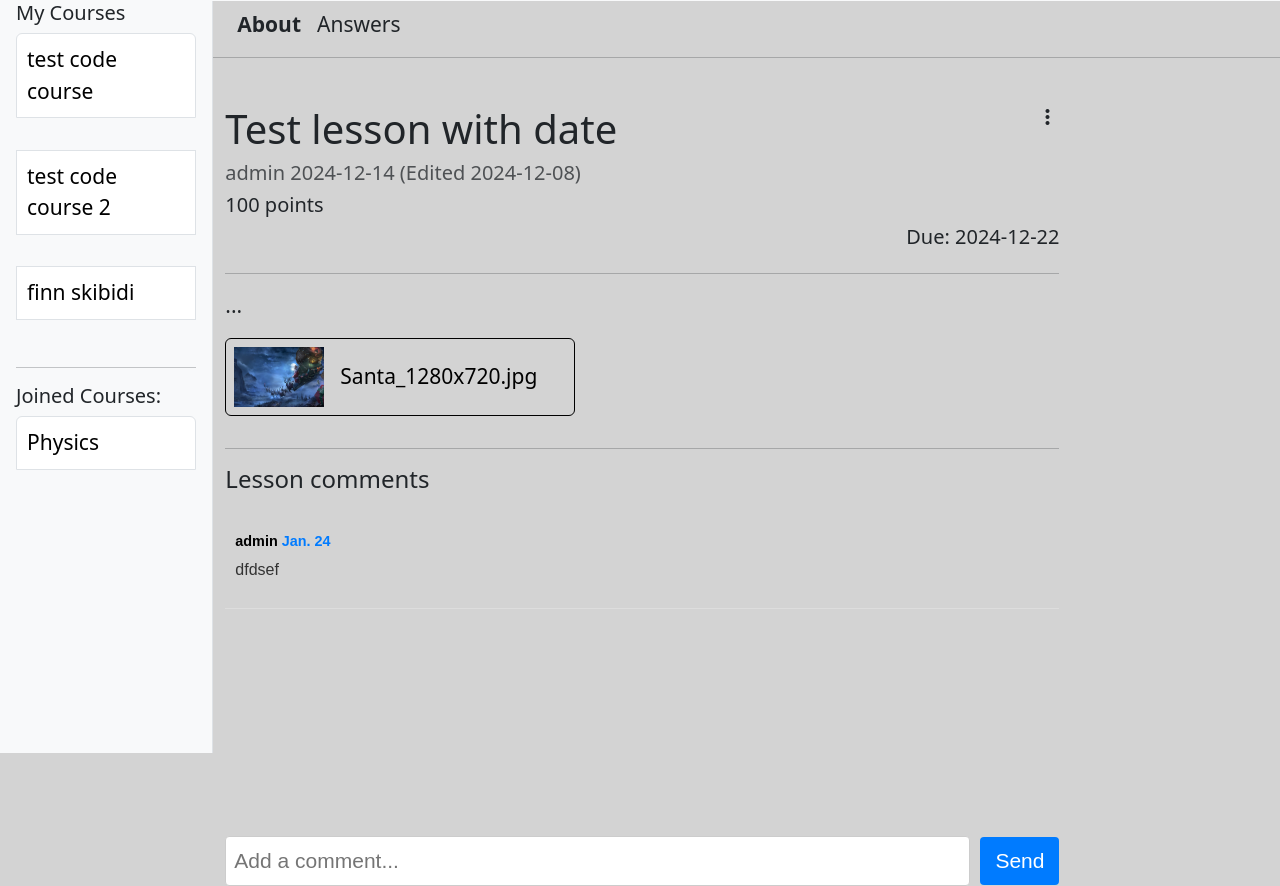
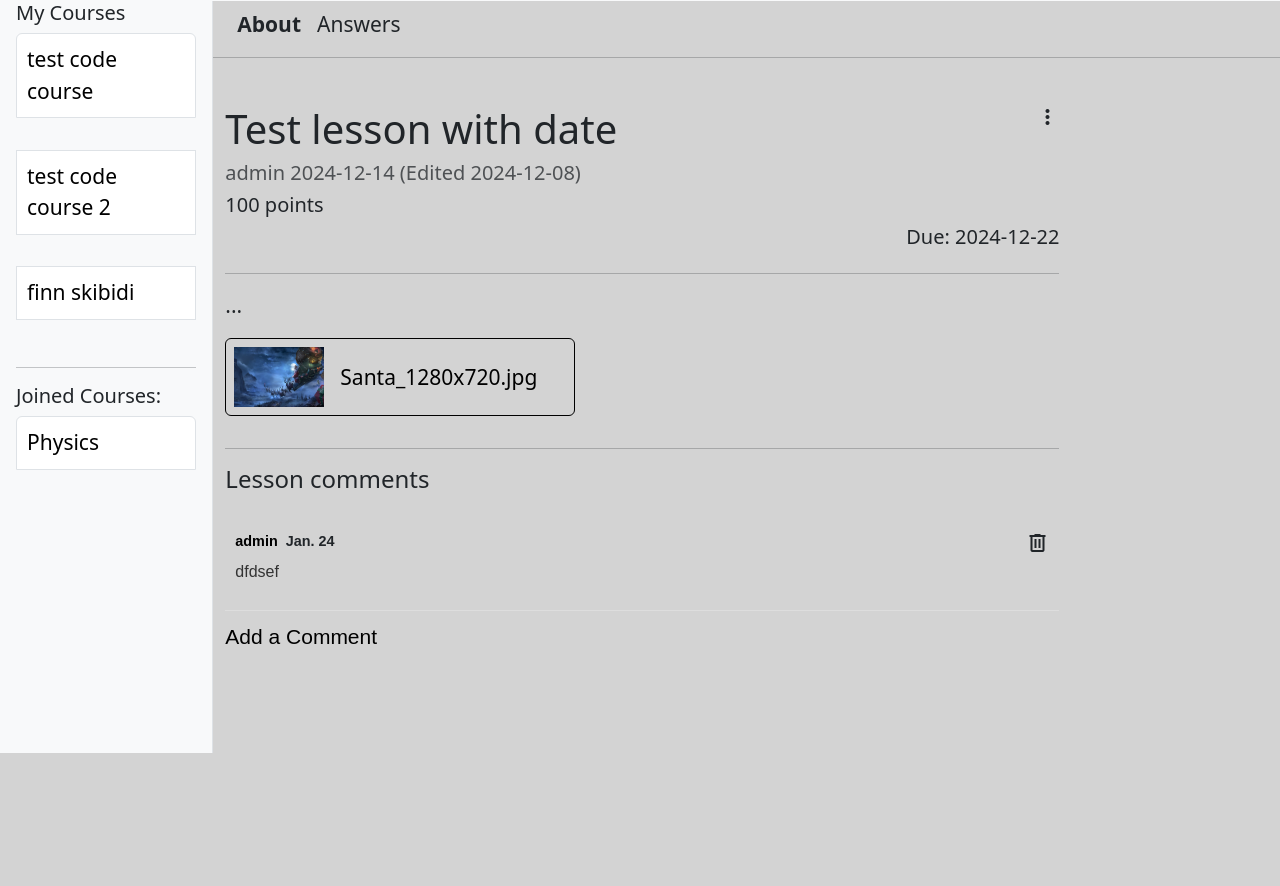
Before and after one commit to OleksandrKasapchuk/LMS-website, a Django app: page /1/12 in a window 1280 px wide. Shown: the part 66-952 px from the top of the page. After the commit the page ends 819 px from the top, so only its background shows below. Run offline with Django 5.2, Linux system fonts and the light colour scheme; a user stored in the database is signed in; data comes from the database, SQL or seed files in the repository; both versions use the stored data as it was after the commit; some web fonts are replaced.

Commit message:
comment feature

```diff
--- a/course_system/urls.py
+++ b/course_system/urls.py
@@ -12,7 +12,7 @@ urlpatterns = [
 	path('<int:pk>', CourseDetailView.as_view(), name='course-details'),
 
 	path('edit-course/<int:pk>', CourseUpdateView.as_view(), name='edit-course'),
-	path('<int:pk>/delete', CourseDeleteView.as_view(), name='course-delete'),
+	path('delete-course/<int:pk>', CourseDeleteView.as_view(), name='course-delete'),
 
 	path('<int:pk>/add-lesson', LessonCreateView.as_view(), name='add-lesson'),
 
@@ -21,6 +21,10 @@ urlpatterns = [
 	path('<int:course>/<int:pk>/edit', LessonUpdateView.as_view(), name='lesson-edit'),
 	path('<int:course>/<int:pk>/delete', LessonDeleteView.as_view(), name='lesson-delete'),
 
+	path('<int:course>/<int:pk>/comment-create', CommentCreateView.as_view(), name='add-comment'),
+	path('delete-comment/<int:pk>', CommentDeleteView.as_view(), name='delete-comment'),
+
+
 	path('lesson-answer-upload/<int:course_pk>/<int:lesson_pk>/', UploadAnswerFileView.as_view(), name='lesson-answer-upload'),
     path("<int:course>/<int:pk>/send-answer", send_answer, name='send-answer'),
 	path('<int:course>/<int:pk>/return-answer', AnswerReturnView.as_view(), name='return-answer'),
--- a/course_system/views.py
+++ b/course_system/views.py
@@ -106,29 +106,6 @@ class LessonCreateView(LoginRequiredMixin, View):
 class LessonDetailView(LoginRequiredMixin,DetailView):
 	model = Lesson
 	template_name = "course_system/lesson_info.html"
-
-	def post(self, request,pk, *args, **kwargs):
-		lesson = get_object_or_404(Lesson, pk=pk)
-		content = request.POST.get('content')
-		try:
-			comment = Comment.objects.create(
-			lesson=lesson,
-			user=request.user,
-			content=content
-			)
-			if request.headers.get('x-requested-with') == 'XMLHttpRequest':
-				return JsonResponse({
-					'success': True,
-					'username': request.user.username,
-					'content': comment.content,
-					'avatar_url': request.user.avatar.url,
-					'date_published': comment.date_published,
-					'user_url': reverse_lazy('user-info', kwargs={"pk":comment.user.pk}),
-				})
-			return redirect('lesson-details', pk=comment.lesson.pk, course=comment.lesson.course.pk)
-		except Exception as e:
-			if request.headers.get('x-requested-with') == 'XMLHttpRequest':
-				return JsonResponse({'success': False, 'error': str(e)})
 
 	def get_context_data(self, **kwargs):
 		context = super().get_context_data(**kwargs)
@@ -319,9 +296,42 @@ class MarkView(LoginRequiredMixin, View):
 
 		return redirect(f"/{answer.lesson.course.pk}/{answer.lesson.pk}?tab=answers")
 
-
 def cancel_subscription(request, pk):
 	course = get_object_or_404(Course, pk=pk)
 	sub = get_object_or_404(Subscription, course=course,user=request.user)
 	sub.delete()
 	return redirect("index")
+
+
+class CommentDeleteView(LoginRequiredMixin, View):
+    def post(self, request, *args, **kwargs):
+        comment = get_object_or_404(Comment, pk=self.kwargs['pk'])
+        if comment.user == request.user:
+            comment.delete()
+            return JsonResponse({'success': True})
+        else:
+            raise PermissionDenied
+
+
+class CommentCreateView(LoginRequiredMixin, View):
+	def post(self, request,pk, *args, **kwargs):
+		lesson = get_object_or_404(Lesson, pk=pk)
+		content = request.POST.get('content')
+		try:
+			comment = Comment.objects.create(
+			lesson=lesson,
+			user=request.user,
+			content=content
+			)
+			if request.headers.get('x-requested-with') == 'XMLHttpRequest':
+				return JsonResponse({
+					'success': True,
+					'username': request.user.username,
+					'content': comment.content,
+					'user_url': reverse_lazy('user-info', kwargs={"pk":comment.user.pk}),
+					"comment": comment.pk
+				})
+			return redirect('lesson-details', pk=comment.lesson.pk, course=comment.lesson.course.pk)
+		except Exception as e:
+			if request.headers.get('x-requested-with') == 'XMLHttpRequest':
+				return JsonResponse({'success': False, 'error': f'Error creating comment: {str(e)}'})
--- a/static/css/style.css
+++ b/static/css/style.css
@@ -225,7 +225,7 @@ li {
     padding: 0;
     margin: 0;
 	overflow-y:scroll;
-	height: 300px;
+	max-height: 300px;
 }
 
 .comments-list::-webkit-scrollbar {
@@ -241,7 +241,6 @@ li {
 .comment-author {
     font-weight: bold;
     font-size: 0.9rem;
-    color: #007bff;
     margin-bottom: 5px;
 }
 
@@ -252,7 +251,7 @@ li {
 
 /* Додавання коментаря */
 .add-comment {
-    display: flex;
+    display: none;
     align-items: center;
     margin-top: 15px;
 }
--- a/templates/course_system/lesson_about.html
+++ b/templates/course_system/lesson_about.html
@@ -41,7 +41,7 @@
                         <span class="material-symbols-outlined" style="font-size: 48px;">insert_drive_file</span>
                     {% endif %}
                 </section>
-                <section class="overflow-hidden">
+                <section class="overflow-hidden" style="height: 30px;">
                     {{ lesson.upload_data|cut:"lesson_media/" }}
                 </section>
             </a>
@@ -54,19 +54,23 @@
     <section class="comments-section">
         <ul id="comments" class="comments-list position-relative">
             {% for comment in lesson.comments.all %}
-            <li class="comment-item">
-                <p class="comment-author">
-                    <a href="{% url 'user-info' comment.user.pk %}">
-                        <b>{{ comment.user }}</b>
-                    </a>
-                    {{ comment.date_published|custom_date_format }}
-                </p>
+            <li class="comment-item" id="comment-{{comment.pk}}">
+                <article class="comment-author d-flex justify-content-between">
+                    <section class="d-flex gap-2">
+                        <a href="{% url 'user-info' comment.user.pk %}">
+                            <b>{{ comment.user }}</b>
+                        </a>
+                        {{ comment.date_published|custom_date_format }}
+                    </section>
+                    <span onclick="deleteComment({{comment.pk}})" class="material-symbols-outlined pointer">delete</span>
+                </article>
                 <p class="comment-content">{{ comment.content }}</p>
+
             </li>
             {% endfor %}
         </ul>
-
-        <section class="add-comment">
+        <a href="#" onclick="CommentToggle()" id="comment-toggle">Add a Comment</a>
+        <section class="add-comment" id="add-comment">
             <input id="message-content" placeholder="Add a comment..." class="comment-input">
             <button class="send-btn" onclick="SendComment({{ lesson.course.pk }}, {{ lesson.pk }})">Send</button>
         </section>
@@ -77,14 +81,14 @@
     <section class="answer-container">
         <article class="p-4" style="width: 400px;">
             <section class="d-flex justify-content-between">
-                <h4>Your answer</h4> {% if user_send %} <i class="text-muted">{% if mark %} Evaluated {% else %} Uploaded {% endif %}</i> {% endif %}
+                <h4>Your answer</h4> {% if user_send or mark %} <i class="text-muted">{% if mark %} Evaluated {% else %} Uploaded {% endif %}</i> {% endif %}
             </section>
 
             <article id="uploaded-files-container">
                 {% if user_has_answered %}
                     {% for file in user_answer.files.all %}
                         <div class=" position-relative d-flex align-items-center border border-black rounded p-2 mb-3">
-                            <a href="{{ file.file.url }}" target="_blank" class="d-flex align-items-center text-decoration-none  text-hover">
+                            <a href="{{ file.file.url }}" target="_blank" class="d-flex align-items-center text-decoration-none text-hover">
                                 <section class="me-2">
                                     {% if file.file.url|endswith:".jpg" or file.file.url|endswith:".jpeg" or file.file.url|endswith:".png" %}
                                         <img src="{{ file.file.url }}" alt="Preview" style="width: 90px; height: 60px;">
@@ -96,7 +100,7 @@
                                         <span class="material-symbols-outlined" style="font-size: 48px;">insert_drive_file</span>
                                     {% endif %}
                                 </section>
-                                <p class="overflow-hidden" style="height: 30px;">
+                                <p class="overflow-hidden" style="height: 30px;width:200px">
                                     {{ file.file|cut:"answer_media/" }}
                                 </p>
                             </a>
--- a/templates/course_system/lesson_answers.html
+++ b/templates/course_system/lesson_answers.html
@@ -6,7 +6,7 @@
             <article class="d-flex flex-column border border-black rounded p-2 mb-3">
                 {% if answer.user_send %}
                     <section class="d-flex justify-content-between">
-                        <h2>{{answer.user}} <i>{% if answer.mark %} {{answer.mark}}/{{answer.lesson.max_mark}} {% else %} Not evaluated {% endif %}</i>
+                        <h2>{{answer.user}} <i>{% if answer.mark %} {{answer.mark}}/{{answer.lesson.max_mark}} {% else %} Not evaluated {% endif %}</i> </h2>
                         <a href="#" onclick="answerToggle({{answer.pk}})">Look answer</a>
                     </section>
 
@@ -21,8 +21,6 @@
                                             <source src="{{ file.file.url}}"  type="mp4/video">
                                             Your browser does not support video tag
                                         </video>
-                                    {% elif file.file.url|endswith:"mp3" %}
-                                        <audio src="{{ file.file.url}}" controls></audio>
                                     {% else %}
                                         <span class="material-symbols-outlined" style="font-size: 48px;">insert_drive_file</span>
                                     {% endif %}
--- a/templates/course_system/lesson_info.html
+++ b/templates/course_system/lesson_info.html
@@ -36,9 +36,9 @@
         fileElement.className = 'position-relative d-flex align-items-center border border-black rounded p-2 mb-3';
 
         fileElement.innerHTML = `
-            <a href="${file.url}" target="_blank" class="d-flex align-items-center text-decoration-none text-dark text-hover">
+            <a href="${file.url}" target="_blank" class="d-flex align-items-center text-decoration-none text-hover">
                 <section class="me-2">${file.preview}</section>
-                <p class="overflow-hidden" style="height: 30px">${file.name}</p>
+                <p class="overflow-hidden" style="height: 30px; width:200px">${file.name}</p>
             </a>
             <a href="#" onclick="deleteFile('${file.id}')" class="position-absolute top-50 end-0 translate-middle-y me-2 text-dark">
                 <span class="material-symbols-outlined">close</span>
@@ -132,7 +132,7 @@
         formData.append('content', content);
         formData.append('csrfmiddlewaretoken', '{{ csrf_token }}');
 
-        fetch(`/${courseId}/${lessonId}`, { // Оновлено URL
+        fetch(`/${courseId}/${lessonId}/comment-create`, {
             method: 'POST',
             headers: {
                 'X-Requested-With': 'XMLHttpRequest',
@@ -150,13 +150,17 @@
                 const lessonComments = document.getElementById('comments');
                 const newComment = document.createElement('li');
                 newComment.classList.add('comment-item');
+                newComment.id = `comment-${data.comment}`;
+
                 newComment.innerHTML = `
-                    <p class="comment-author">
+                    <article class="comment-author d-flex justify-content-between">
+                    <section class="d-flex gap-2">
                         <a href="${data.user_url}">
                             <b>${data.username}</b>
                         </a>
-                        ${data.date_published}
-                    </p>
+                    </section>
+                    <span onclick="deleteComment(${data.comment})" class="material-symbols-outlined pointer">delete</span>
+                    </article>
                     <p class="comment-content">${data.content}</p>
                 `;
                 lessonComments.appendChild(newComment);
@@ -167,5 +171,39 @@
         })
         .catch(error => console.error('Error:', error));
     }
+
+    function CommentToggle() {
+        commentForm = document.getElementById('add-comment');
+        commentBtn = document.getElementById('comment-toggle');
+        if (commentForm.style.display != "flex") {
+            commentForm.style.display = "flex";
+            commentBtn.style.display = "none";
+        }
+    }
+
+    function deleteComment(commentId) {
+    if (confirm("Are you sure you want to delete this comment?")) {
+        fetch(`/delete-comment/${commentId}`, {
+            method: 'POST',
+            headers: {
+                'X-CSRFToken': '{{ csrf_token }}',
+                'Content-Type': 'application/json',
+            },
+        })
+        .then(response => response.json())
+        .then(data => {
+            if (data.success) {
+                document.getElementById(`comment-${commentId}`).remove();
+            } else {
+                alert("Failed to delete comment.");
+            }
+        })
+        .catch(error => {
+            console.error('Error:', error);
+            alert("An error occurred while deleting the comment.");
+        });
+    }
+}
+
 </script>
 {% endblock %}
```
Also changed, not shown: db.sqlite3, media/answer_media/Знімок_екрана_2025-01-01_002530.png (added), media/answer_media/Знімок_екрана_2025-01-01_013508.png (added), media/answer_media/Знімок_екрана_2025-01-19_154402.png (added), media/answer_media/Знімок_екрана_2025-01-19_154402_NYSQzdf.png (added), media/lesson_media/photo_2025-01-19_01-00-25.jpg (added), 1 other file.
